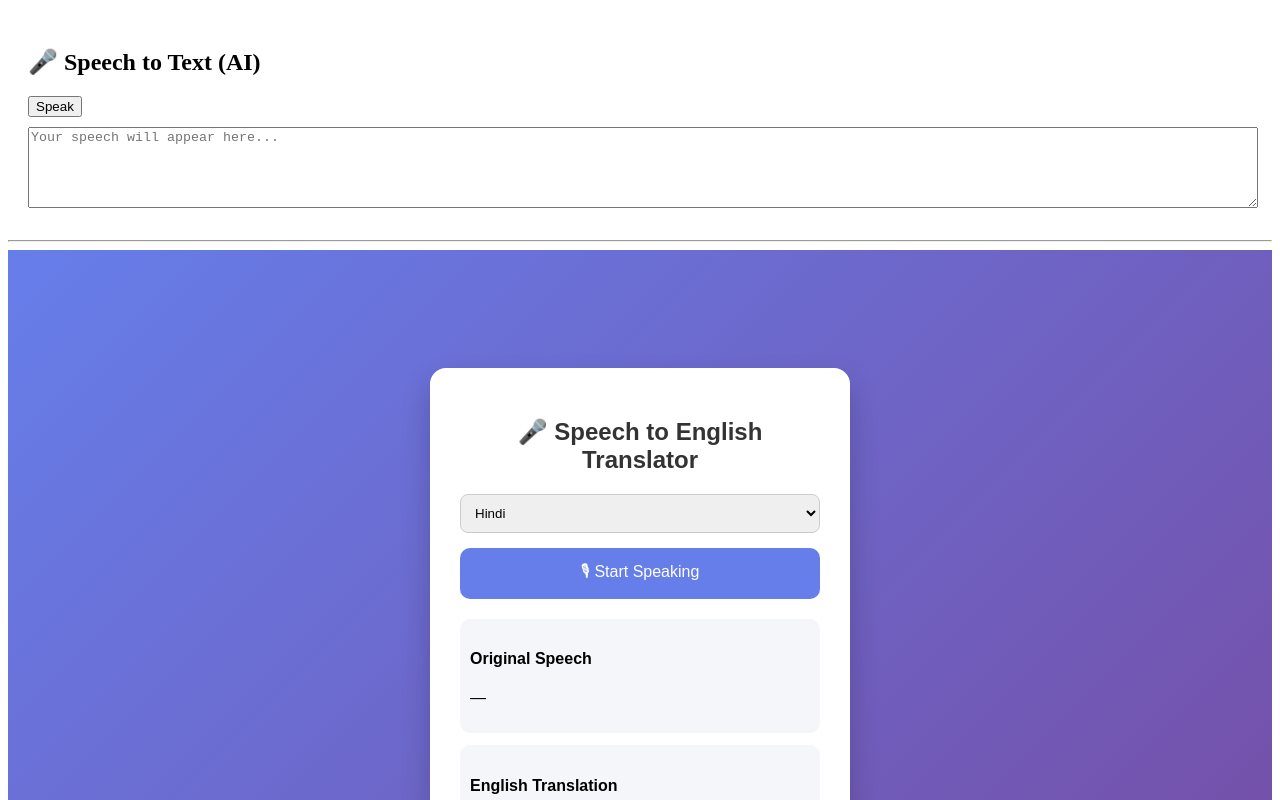
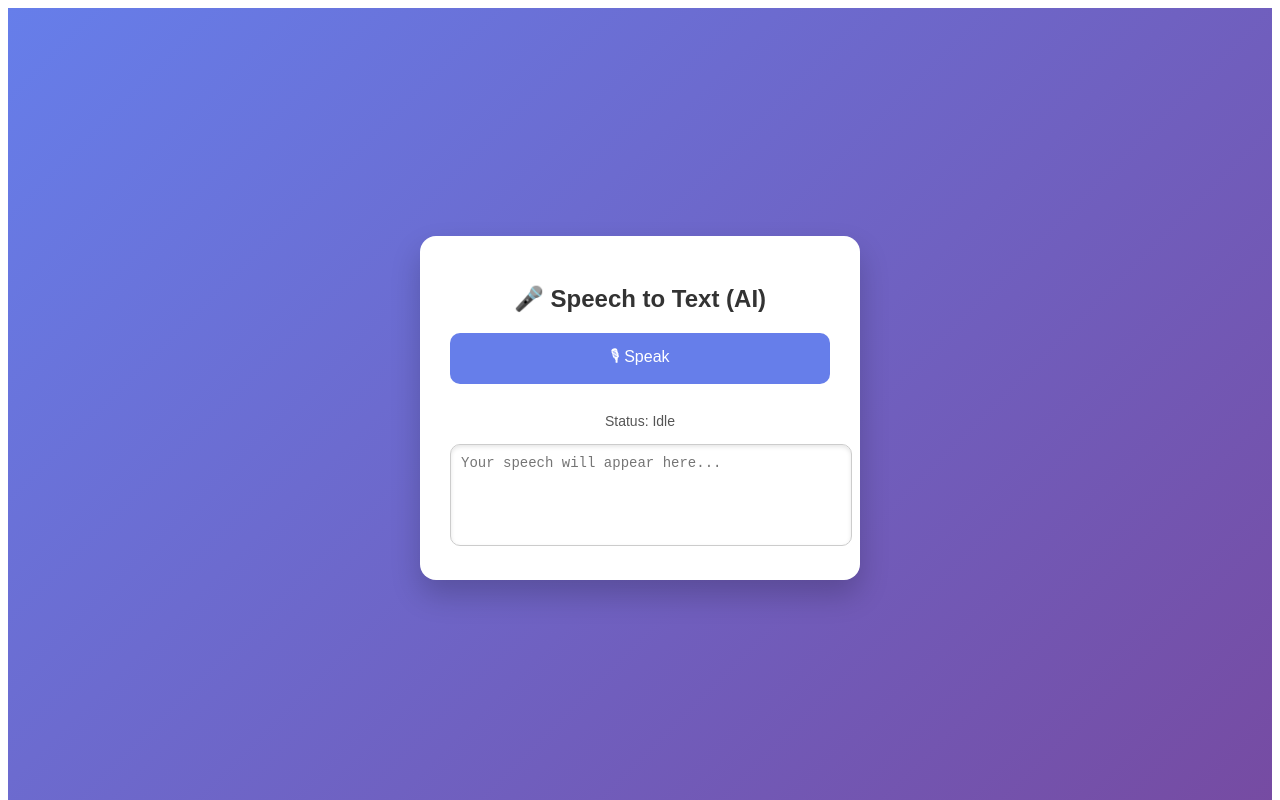
Before and after one commit to Adelgit2004/new_mini, a React (Create React App) app in the folder frontend/: page / in a window 1280 px wide. Shown: the top 800 px of the page. Built offline with nearby package versions, Linux system fonts and the light colour scheme.

Commit message:
Update SpeechToText.js

```diff
--- a/frontend/src/SpeechToText.js
+++ b/frontend/src/SpeechToText.js
@@ -3,6 +3,7 @@ import React, { useState } from "react";
 function SpeechToText() {
   const [text, setText] = useState("");
   const [listening, setListening] = useState(false);
+  const [status, setStatus] = useState("Idle");
 
   const startListening = () => {
     const SpeechRecognition =
@@ -19,37 +20,93 @@ function SpeechToText() {
     recognition.interimResults = false;
 
     setListening(true);
+    setStatus("Listening...");
 
     recognition.onresult = (event) => {
       const transcript = event.results[0][0].transcript;
       setText(transcript);
       setListening(false);
+      setStatus("Done");
     };
 
-    recognition.onerror = () => {
+    recognition.onerror = (err) => {
+      console.error(err);
       setListening(false);
+      setStatus("Error occurred. Try again!");
     };
 
     recognition.start();
   };
 
   return (
-    <div style={{ padding: "20px" }}>
-      <h2>🎤 Speech to Text (AI)</h2>
+    <div style={styles.page}>
+      <div style={styles.card}>
+        <h2 style={styles.title}>🎤 Speech to Text (AI)</h2>
 
-      <button onClick={startListening}>
-        {listening ? "Listening..." : "Speak"}
+        <button style={styles.button} onClick={startListening}>
+          {listening ? "🎧 Listening..." : "🎙 Speak"}
         </button>
+
+        <p style={styles.status}>Status: {status}</p>
 
         <textarea
           rows="5"
           value={text}
           placeholder="Your speech will appear here..."
-        style={{ width: "100%", marginTop: "10px" }}
           readOnly
+          style={styles.textarea}
         />
+      </div>
     </div>
   );
 }
 
+const styles = {
+  page: {
+    minHeight: "100vh",
+    display: "flex",
+    justifyContent: "center",
+    alignItems: "center",
+    background: "linear-gradient(135deg, #667eea, #764ba2)",
+    fontFamily: "Arial, sans-serif",
+  },
+  card: {
+    background: "#fff",
+    borderRadius: 16,
+    padding: 30,
+    width: 380,
+    boxShadow: "0 15px 30px rgba(0,0,0,0.2)",
+    textAlign: "center",
+  },
+  title: {
+    marginBottom: 20,
+    color: "#333",
+  },
+  button: {
+    padding: "12px 20px",
+    width: "100%",
+    fontSize: 16,
+    borderRadius: 10,
+    border: "none",
+    background: "#667eea",
+    color: "#fff",
+    cursor: "pointer",
+    marginBottom: 15,
+  },
+  status: {
+    fontSize: 14,
+    color: "#555",
+    marginBottom: 15,
+  },
+  textarea: {
+    width: "100%",
+    borderRadius: 10,
+    padding: 10,
+    fontSize: 14,
+    border: "1px solid #ccc",
+    boxShadow: "inset 0 2px 4px rgba(0,0,0,0.1)",
+    resize: "none",
+  },
+};
+
 export default SpeechToText;
```
Lines whose indentation alone changed are shown as unchanged.
